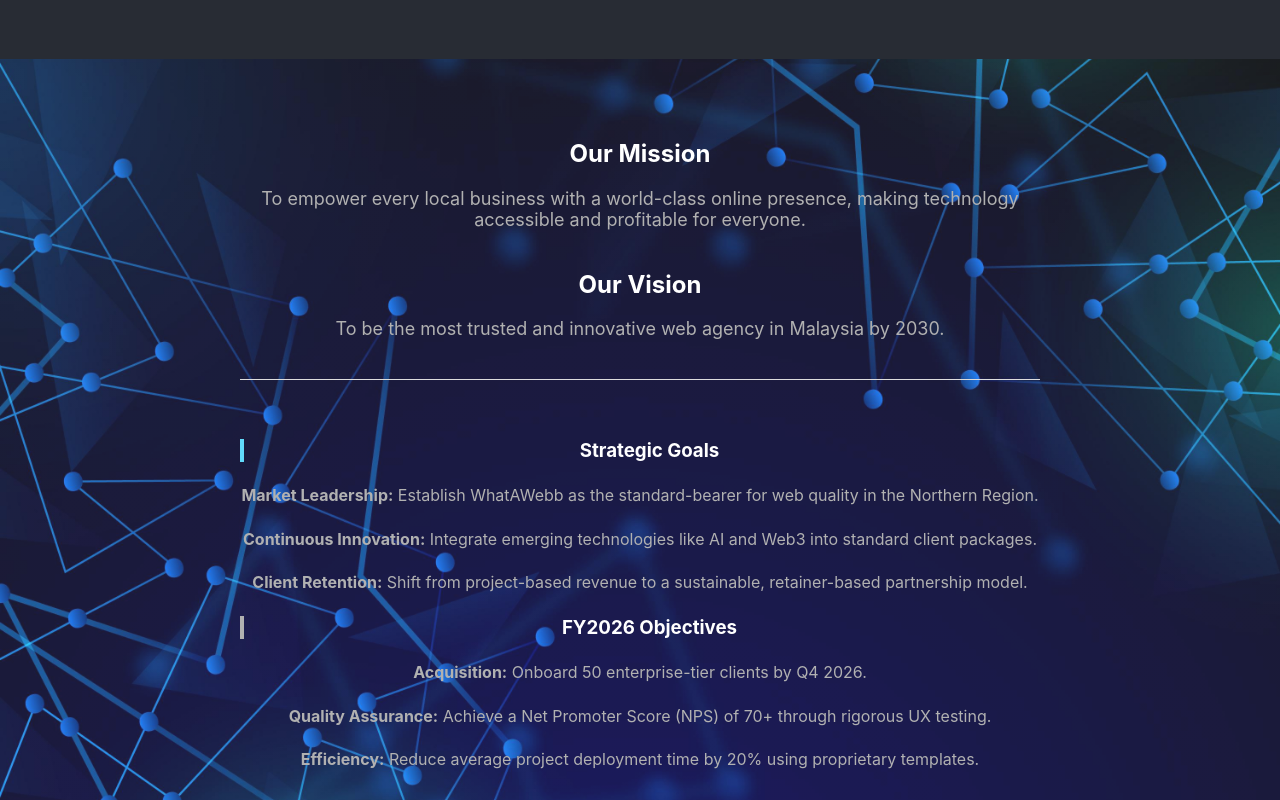
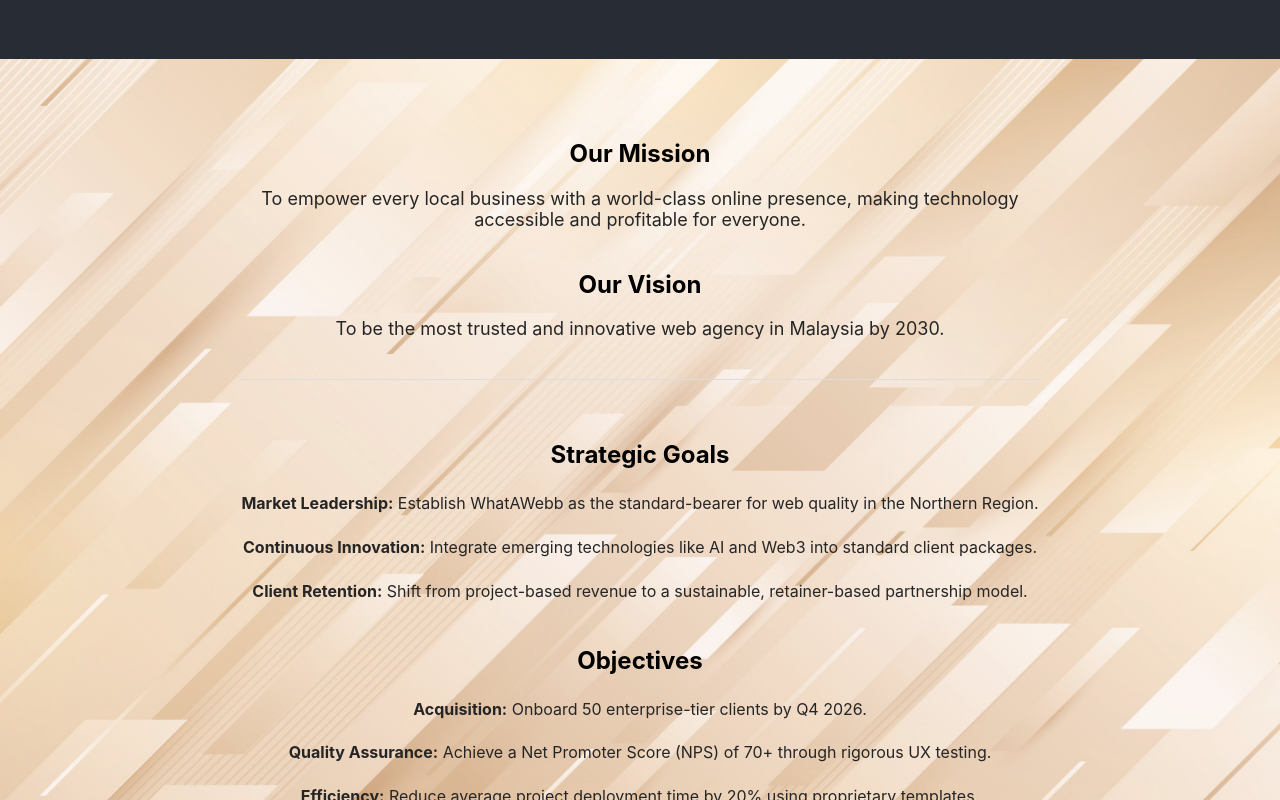
Before and after one commit to Aki-dev18/cat201-assignment-2, a React (Create React App) app: page / in a window 1280 px wide. Shown: the part 500-1300 px from the top of the page. Built offline with nearby package versions, Linux system fonts and the light colour scheme.

Commit message:
syed edit

```diff
--- a/src/App.js
+++ b/src/App.js
@@ -11,7 +11,7 @@
 import syedPic from './syed.jpg';
 import izhamPic from './izham.png';
 import faridPic from './farid.jpg';
-import missionPic from './MissionBackground.jpg';
+import missionPic from './9270553.jpg';
 import companyLogo from './WhatAWebb_logo.png';
 
 // --- 1. INTRO COMPONENT (Renamed from Hero) ---
@@ -56,15 +56,15 @@
       <div style={{ maxWidth: '800px', margin: '0 auto' }}>
 
       <div style={{ marginBottom: '40px' }}>
-        <h2 style={{ color: '#ffffffff' }}>Our Mission</h2>
-        <p style={{ fontSize: '18px', color: '#b1b1b1ff' }}>
+        <h2 style={{ color: '#000000ff' }}>Our Mission</h2>
+        <p style={{ fontSize: '18px', color: '#252525ff' }}>
           To empower every local business with a world-class online presence,
           making technology accessible and profitable for everyone.
         </p>
       </div>
       <div style={{ marginBottom: '40px' }}>
-        <h2 style={{ color: '#ffffffff' }}>Our Vision</h2>
-        <p style={{ fontSize: '18px', color: '#b1b1b1ff' }}>
+        <h2 style={{ color: '#000000ff' }}>Our Vision</h2>
+        <p style={{ fontSize: '18px', color: '#252525ff' }}>
           To be the most trusted and innovative web agency in Malaysia by 2030.
         </p>
       </div>
@@ -80,9 +80,9 @@
           paddingTop: '40px'
         }}></div>
 
-      <div style={{ flex: '1', minWidth: '300px' }}>
-            <h3 style={{ color: '#ffffffff', borderLeft: '4px solid #61dafb', paddingLeft: '15px' }}>Strategic Goals</h3>
-            <ul style={{ listStyle: 'none', padding: 0, color: '#b1b1b1ff', lineHeight: '1.8' }}>
+      <div style={{ marginBottom: '40px' }}>
+            <h2 style={{ color: '#000000ff'}}>Strategic Goals</h2>
+            <ul style={{ listStyle: 'none', padding: 0, color: '#252525ff', lineHeight: '1.8' }}>
               <li style={{ marginBottom: '15px' }}>
                 <strong>Market Leadership:</strong> Establish WhatAWebb as the standard-bearer for web quality in the Northern Region.
               </li>
@@ -96,8 +96,8 @@
           </div>
 
       <div style={{ flex: '1', minWidth: '300px' }}>
-            <h3 style={{ color: '#ffffffff', borderLeft: '4px solid #b1b1b1ff', paddingLeft: '15px' }}>FY2026 Objectives</h3>
-            <ul style={{ listStyle: 'none', padding: 0, color: '#b1b1b1ff', lineHeight: '1.8' }}>
+            <h2 style={{ color: '#000000ff'}}>Objectives</h2>
+            <ul style={{ listStyle: 'none', padding: 0, color: '#252525ff', lineHeight: '1.8' }}>
               <li style={{ marginBottom: '15px' }}>
                 <strong>Acquisition:</strong> Onboard 50 enterprise-tier clients by Q4 2026.
               </li>
```
Also changed, not shown: src/9270553.jpg (added).
